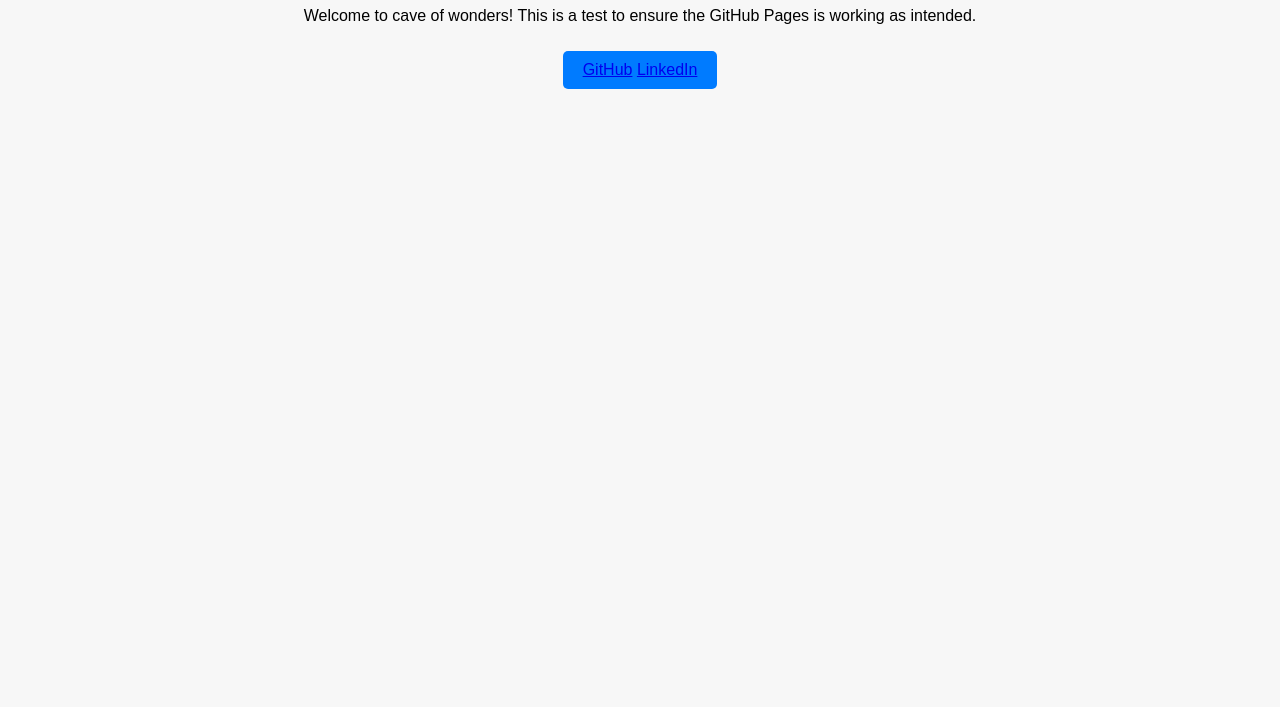
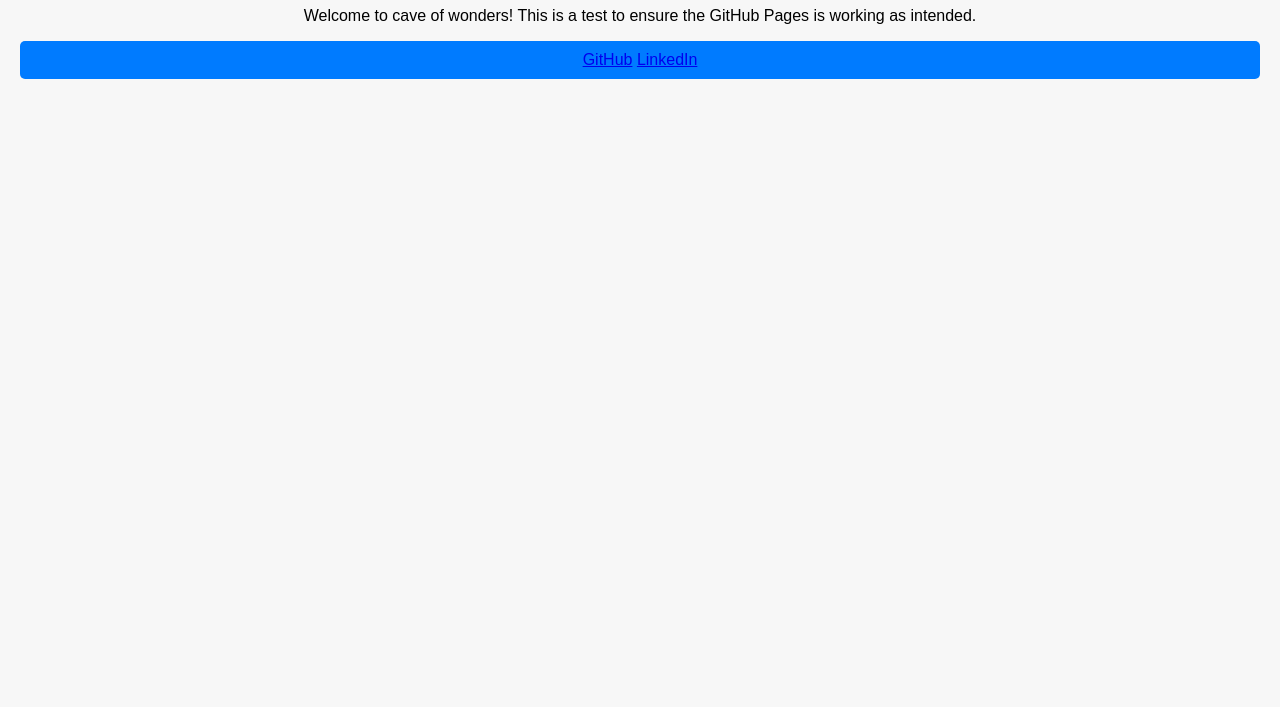
Before and after one commit to CMDomeny/cmdomeny.github.io, a plain HTML site: page index.html in a window 1280 px wide. Shown: the part 93-800 px from the top of the page. Drawn offline with Linux system fonts and the light colour scheme.

Commit message:
removed inline block

```diff
--- a/styles.css
+++ b/styles.css
@@ -21,7 +21,7 @@ h1 {
 }
 
 .links {
-    display: inline-block; /* make the link behave like a button */
+    display: block; /* make the link behave like a button */
     background-color: #007bff; /* button colour */
     color: white; /* text colour */
     padding: 10px 20px; /* add space around the text */
```
